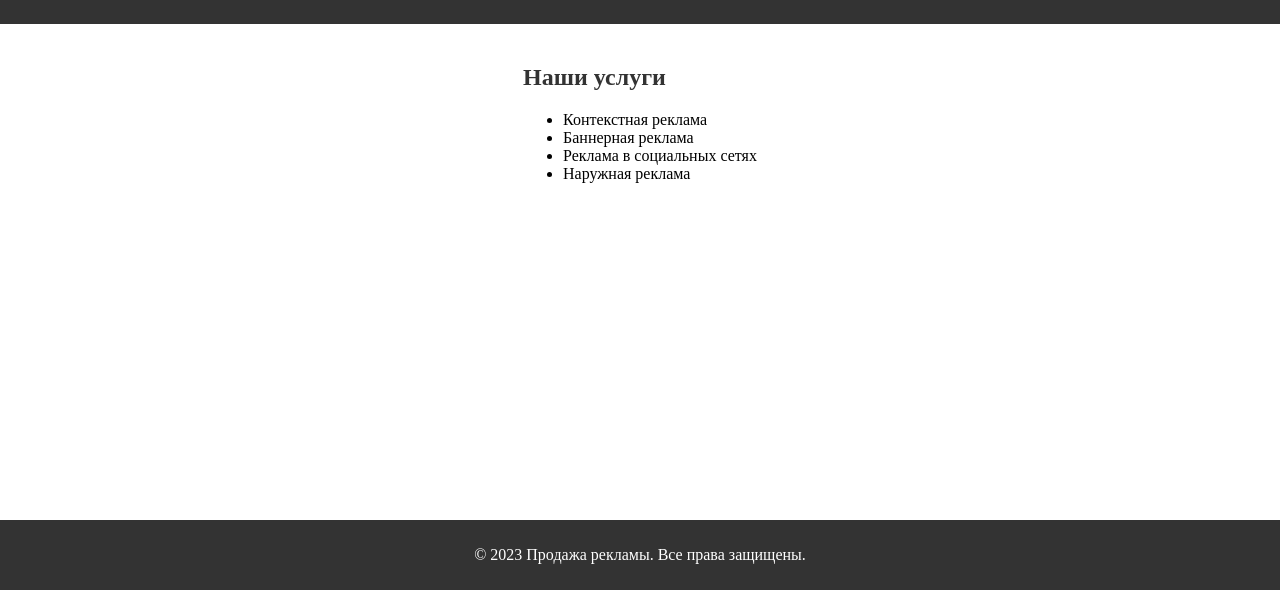
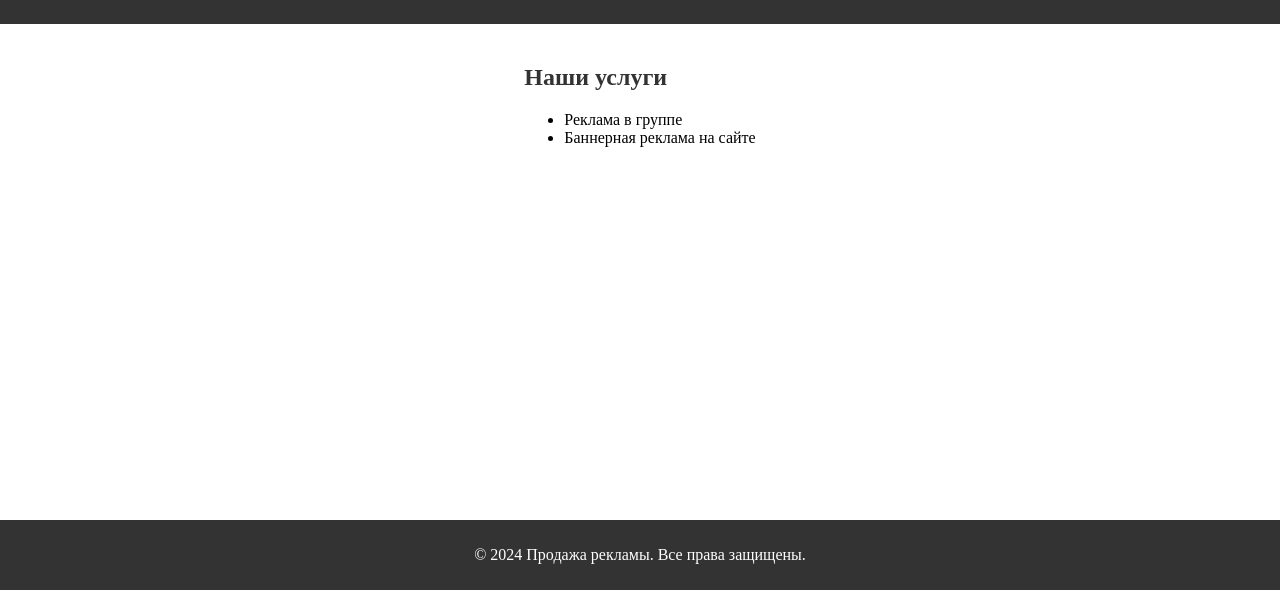
Before and after one commit to lark-devp/advertisingSales, a plain HTML site: page services.html in a window 1280 px wide. Shown: the part 210-800 px from the top of the page. Drawn offline with Linux system fonts and the light colour scheme.

Commit message:
something change

```diff
--- a/services.html
+++ b/services.html
@@ -24,16 +24,15 @@
         <section>
             <h2>Наши услуги</h2>
             <ul>
-                <li>Контекстная реклама</li>
-                <li>Баннерная реклама</li>
-                <li>Реклама в социальных сетях</li>
-                <li>Наружная реклама</li>
+                <li>Реклама в группе</li>
+                <li>Баннерная реклама на сайте</li>
+
             </ul>
         </section>
     </main>
 
     <footer>
-        <p>&copy; 2023 Продажа рекламы. Все права защищены.</p>
+        <p>&copy; 2024 Продажа рекламы. Все права защищены.</p>
     </footer>
 </body>
 </html>
```
Also changed, not shown: about.html (+2 -2 lines), contact.html (+3 -2 lines), index.html (+1 -1 lines).
